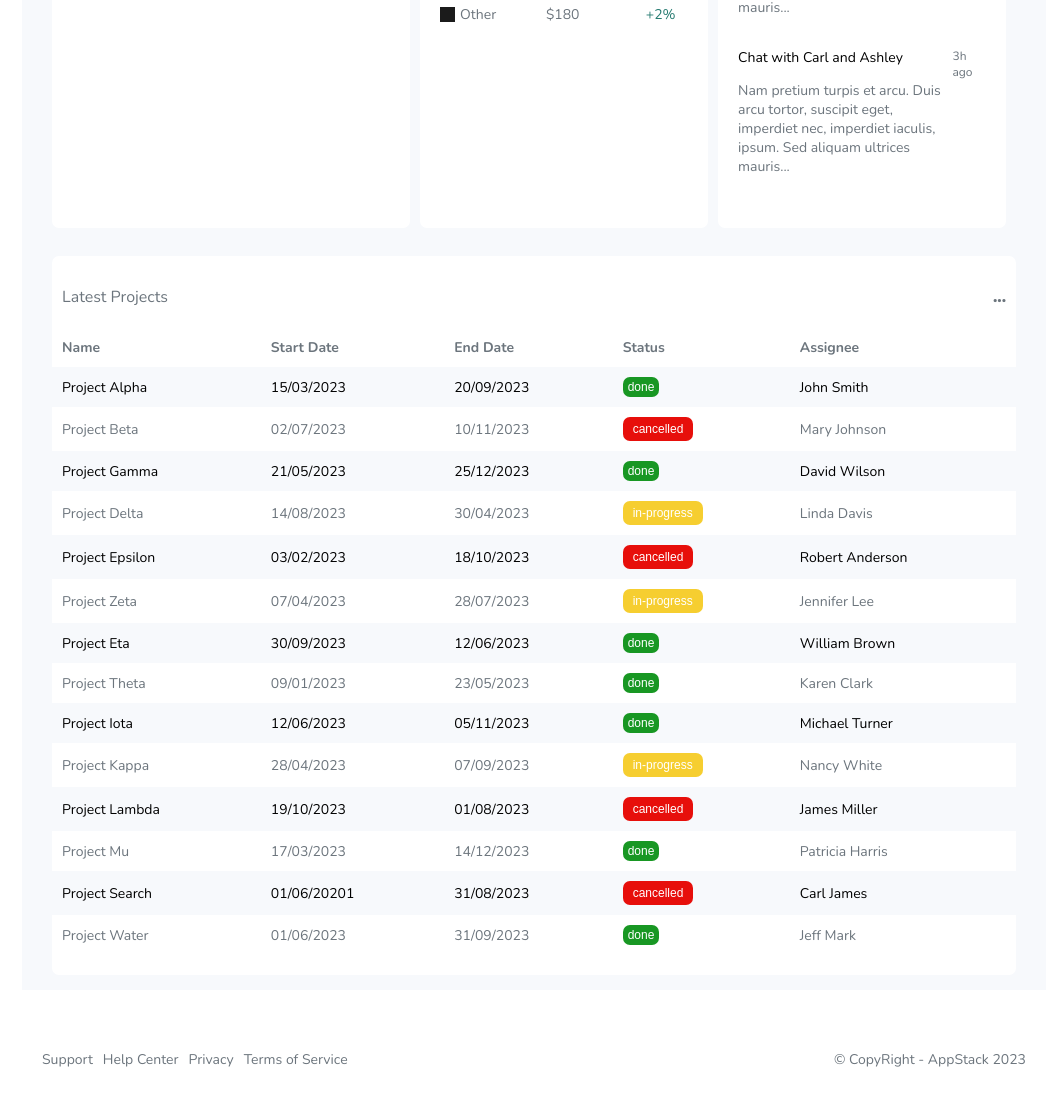
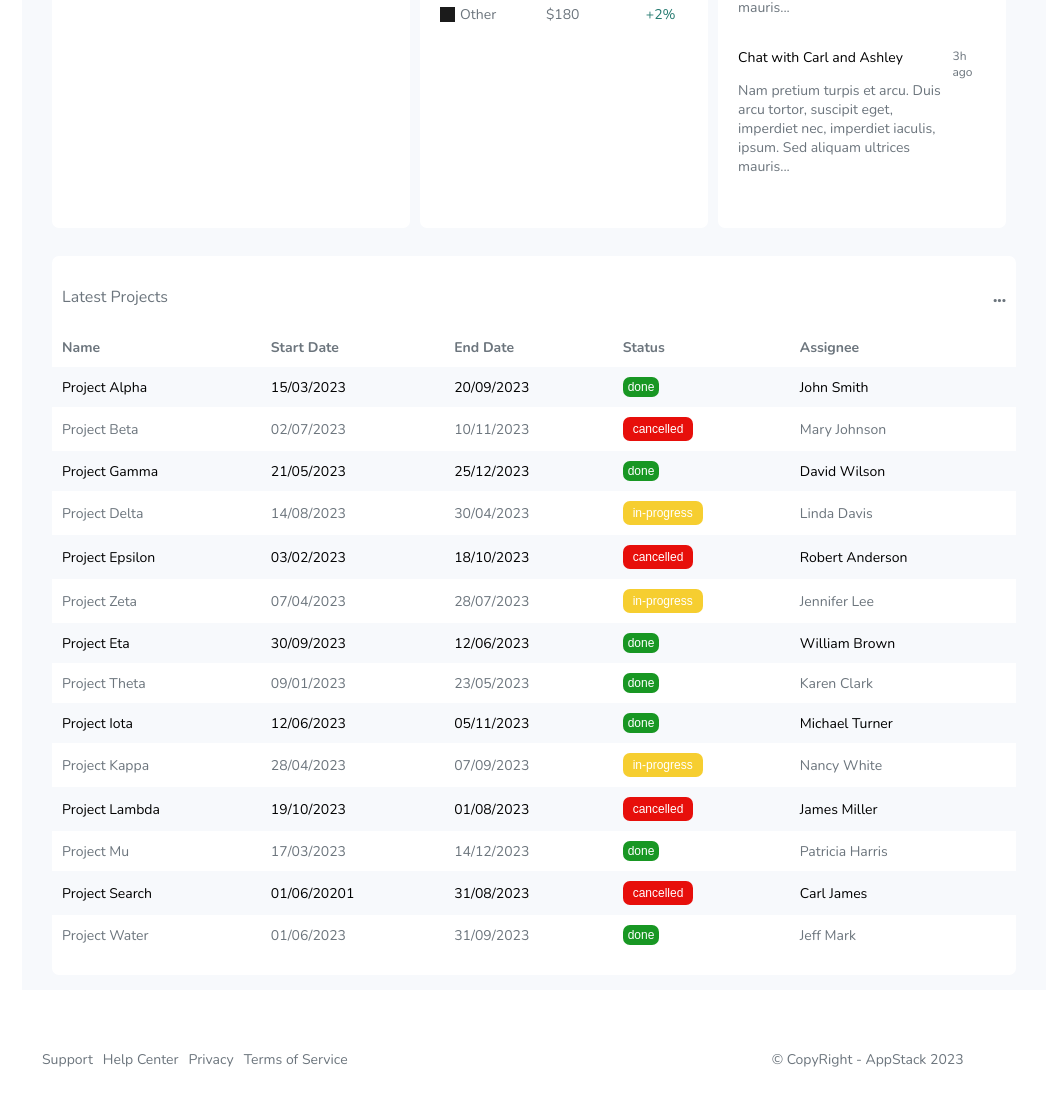
Before and after one commit to TEE2DWHY/admin-dashboard, a Next.js app: page / in a window 1280 px wide. Shown: the part 1328-2426 px from the top of the page, without its empty margins (234-1280 px from the left). Built offline with nearby package versions, Linux system fonts and the light colour scheme.

Commit message:
made changes to mobile styling

```diff
--- a/styles/mobile.css
+++ b/styles/mobile.css
@@ -80,3 +80,8 @@
     display: none;
   }
 }
+
+/* Footer */
+footer {
+  width: 90%;
+}
```
